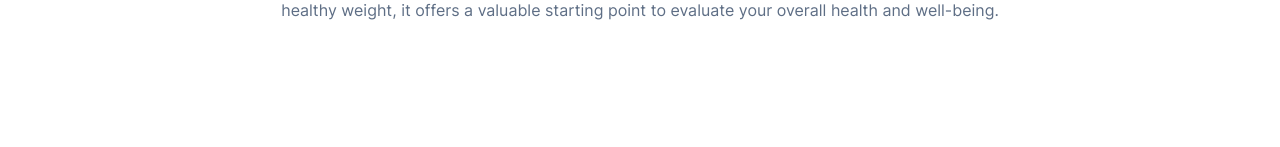
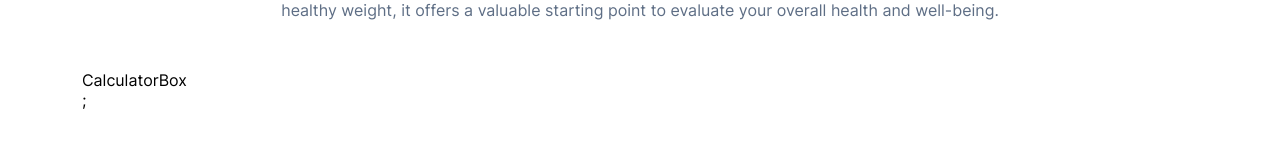
Before and after one commit to erikenascimento/bmi_calculator, a Next.js app: page / in a window 1280 px wide. Shown: the part 223-370 px from the top of the page. Built offline with nearby package versions, Linux system fonts and the light colour scheme.

Commit message:
Creating a new CalculatorBox component

```diff
--- a/src/app/page.tsx
+++ b/src/app/page.tsx
@@ -4,6 +4,7 @@ import styles from "./page.module.scss";
 // Custom components
 import SvgLogo from "@/components/SvgLogo";
 import HeadArticle from "@/components/HeadArticle";
+import CalculatorBox from "@/components/CalculatorBox";
 
 export default function HomePage() {
 	return (
@@ -12,6 +13,9 @@ export default function HomePage() {
 				<SvgLogo />
 				<HeadArticle />
 			</header>
+			<main>
+				<CalculatorBox />
+			</main>
 		</body>
 	);
 }
--- /dev/null
+++ b/src/components/CalculatorBox/CalculatorBox.module.scss
@@ -0,0 +1,3 @@
+.calculatorBox {
+    background-color: white;
+}
--- /dev/null
+++ b/src/components/CalculatorBox/index.tsx
@@ -0,0 +1,18 @@
+import React from "react";
+// css
+import styles from "./CalculatorBox.module.scss";
+// Custom components
+import Wrapper from "../Wrapper";
+
+const CalculatorBox: React.FC = () => {
+	return (
+		<Wrapper data-testid="calculatorWrapper" tagKind="section">
+			<section data-testid="calculatorBox" className={styles.calculatorBox}>
+				CalculatorBox
+			</section>
+			;
+		</Wrapper>
+	);
+};
+
+export default CalculatorBox;
```
Also changed, not shown: 1 other file (tests, documents, lock files or other folders).
